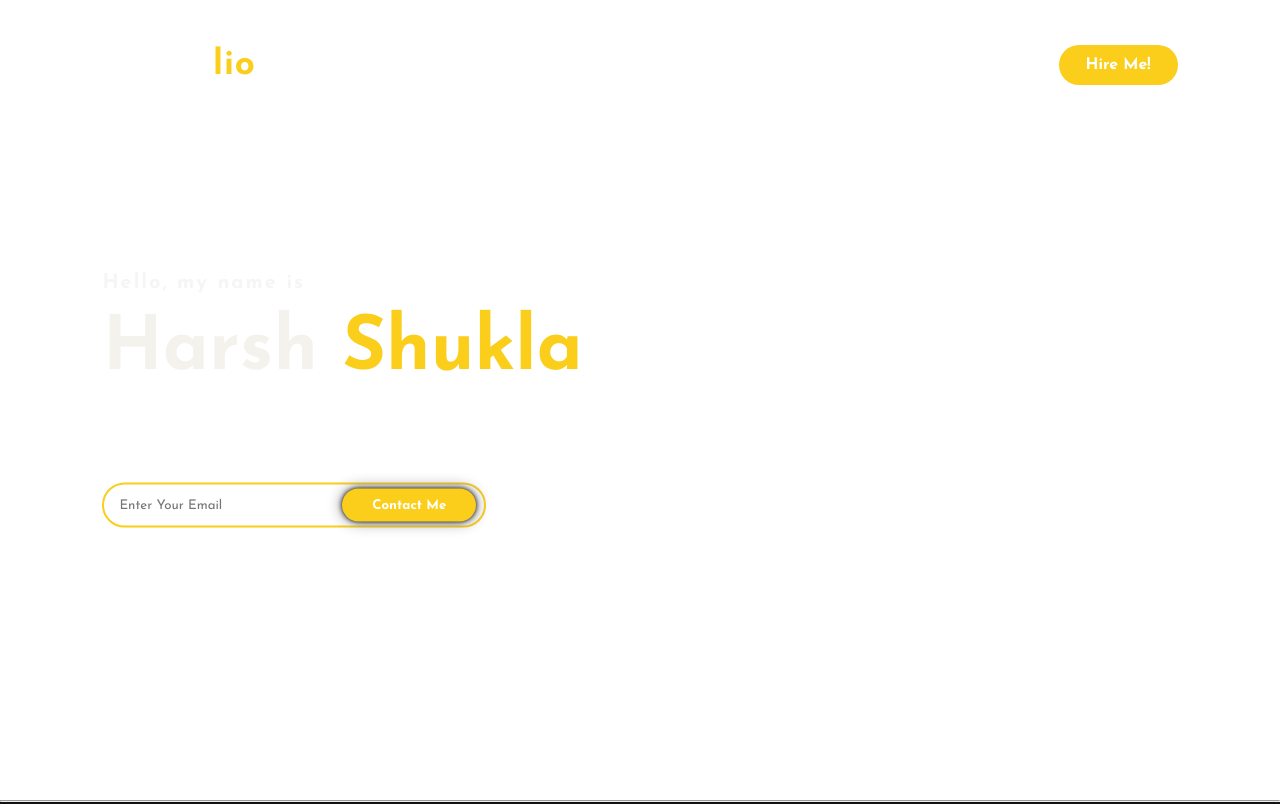
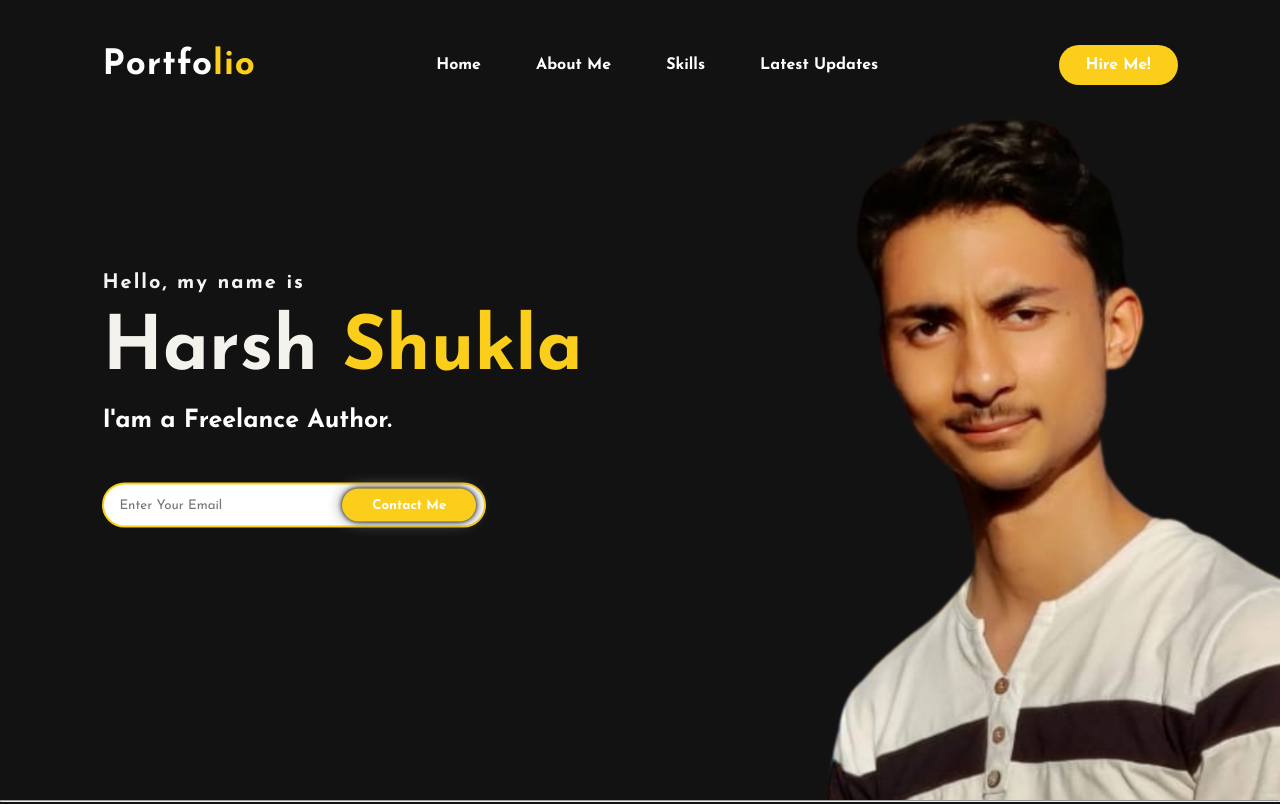
Before and after one commit to DevloperHS/Harsh-Portfolio, a plain HTML site: page index.html in a window 1280 px wide. Shown: the top 804 px of the page. Drawn offline with Linux system fonts and the light colour scheme.

Commit message:
Update style.css

```diff
--- a/css/style.css
+++ b/css/style.css
@@ -9,7 +9,7 @@
 .hero {
     height: 100vh;
     width: 100%;
-    background-image: url(assets/background.png); /*add image*/
+    background-image: url(../assets/background.png); /*add image*/
     background-size: cover;
     background-position: center;
 }
```
